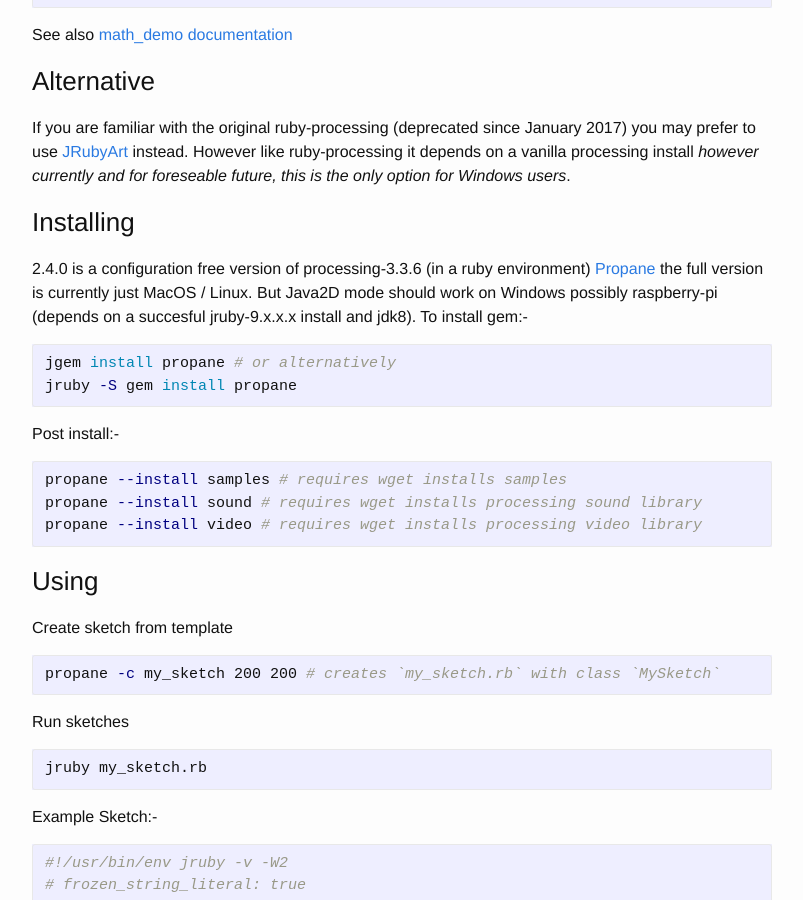
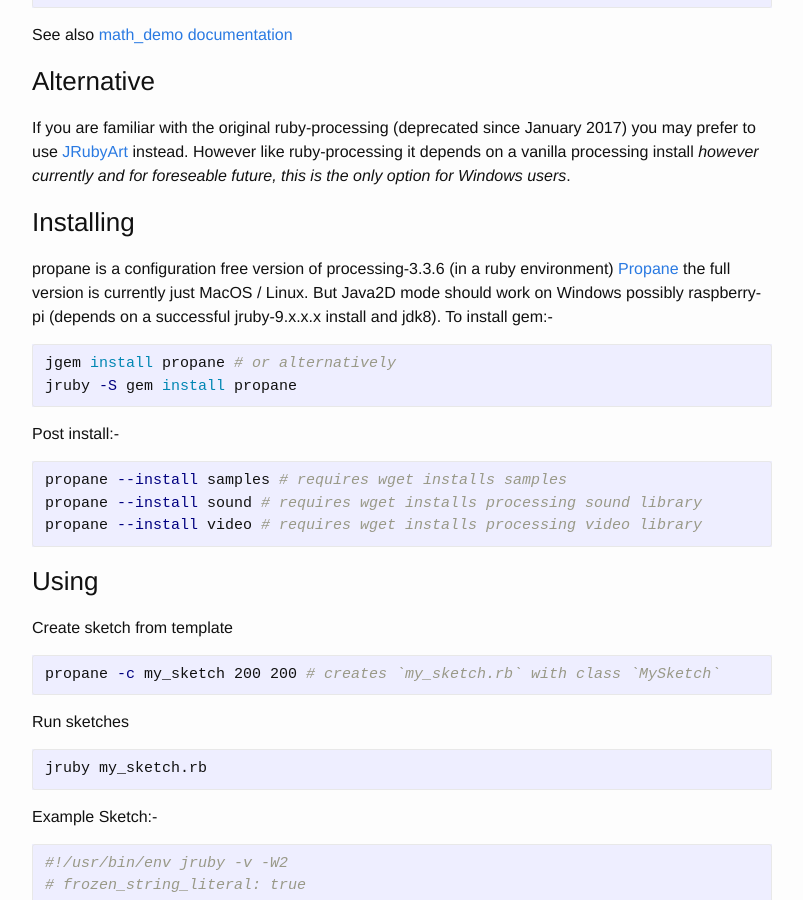
Before and after one commit to ruby-processing/propane, a Jekyll site: the page built from _posts/2016-10-30-welcome-to-propane.md, in a window 1280 px wide and 900 px high, scrolled down 478 px. Shown: the whole window, without its empty margins (238-1041 px from the left). Built offline with Jekyll 4.4.1, drawn with Linux system fonts in a browser that asks for light colours.

Commit message:
bump version

````diff
--- a/_posts/2016-10-30-welcome-to-propane.md
+++ b/_posts/2016-10-30-welcome-to-propane.md
@@ -21,7 +21,7 @@
 
 ### Installing ###
 
-2.4.0 is a configuration free version of processing-3.3.6 (in a ruby environment) [Propane][propane] the full version is currently just MacOS / Linux. But Java2D mode should work on Windows possibly raspberry-pi (depends on a succesful jruby-9.x.x.x install and jdk8).
+propane is a configuration free version of processing-3.3.6 (in a ruby environment) [Propane][propane] the full version is currently just MacOS / Linux. But Java2D mode should work on Windows possibly raspberry-pi (depends on a successful jruby-9.x.x.x install and jdk8).
 To install gem:-
 ```bash
 jgem install propane # or alternatively
````
Also changed, not shown: _objects/numeric.md (+1 -1 lines), _posts/2015-11-21-getting.md (+1 -1 lines), _posts/2016-08-11-atom-runner.md (+2 -2 lines), _posts/2016-08-18-debian.md (+3 -3 lines).
